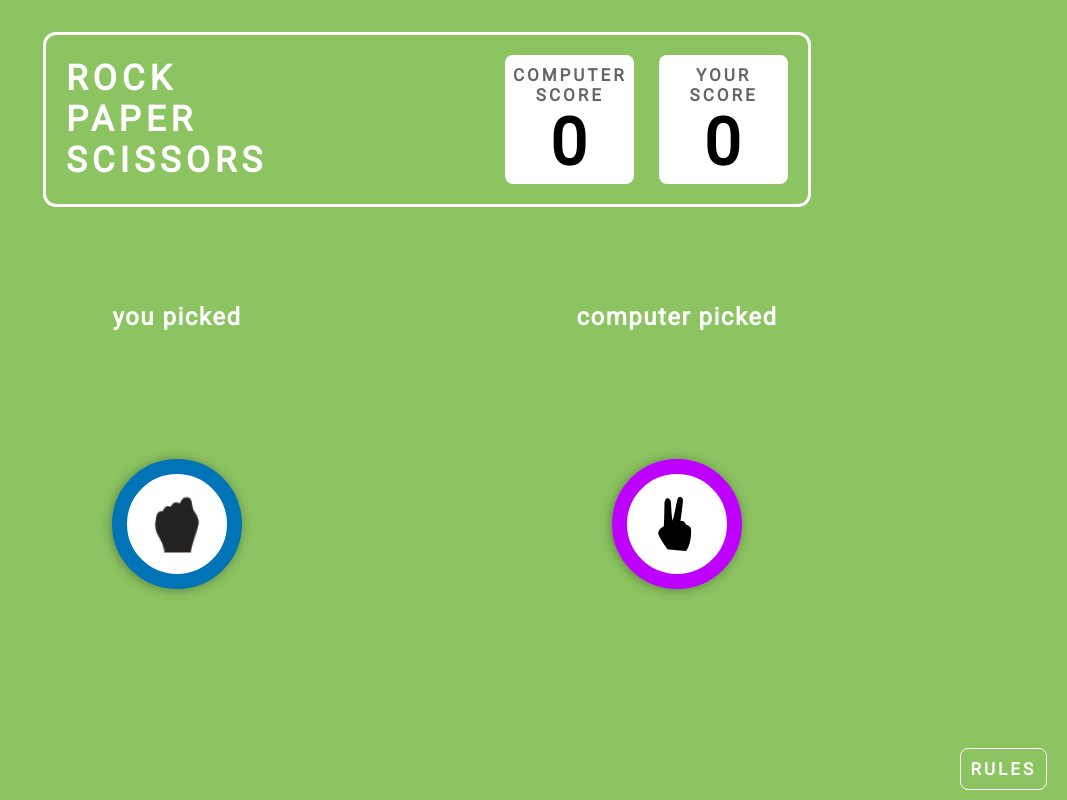
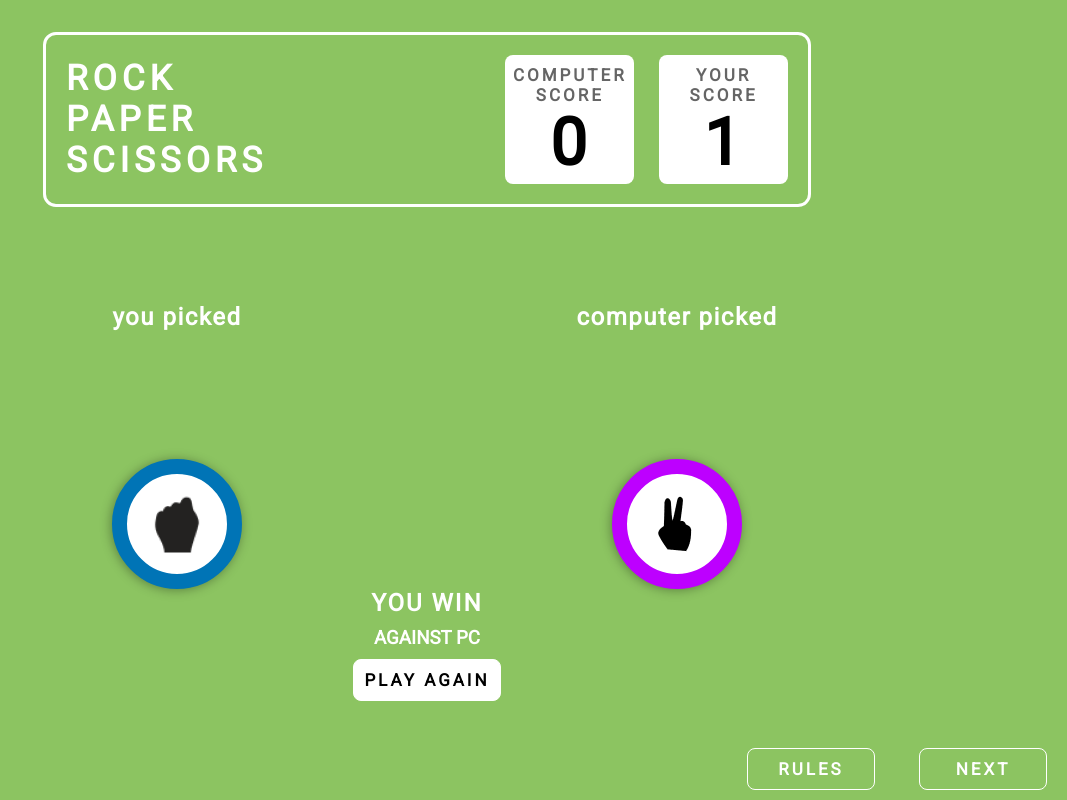
Before and after one commit to rajesh3815/javascriptModuleProject, a plain HTML site: page index.html in a window 1280 px wide. Both pictures are taken after a click on the element 512 px from the left and 351 px from the top of the page. Shown: the whole page, without its empty margins (213-1280 px from the left). Drawn offline with Linux system fonts and the light colour scheme.

Commit message:
modified link of winning page

```diff
--- a/index.html
+++ b/index.html
@@ -20,16 +20,16 @@
             <div class="comp-score">
                 <p>COMPUTER</p>
                 <p> SCORE</p>
-                <p style="color: black; font-size:65px; font-weight: bolder;">0</p>
+                <p class="c-score" style="color: black; font-size:65px; font-weight: bolder;">0</p>
             </div>
             <div class="user-score">
                 <p>YOUR </p>
                 <p>SCORE</p>
-                <p style="color: black; font-size: 65px; font-weight: bolder;">0</p>
+                <p class="u-score" style="color: black; font-size: 65px; font-weight: bolder;">0</p>
             </div>
         </div>
     </div>
-    <div class="game">
+    <div class="game ">
         <div class="rock user" data-choice="rock">
             <div class="rockimg">
                 <img src="image/rock.png" alt="rock">
@@ -59,6 +59,7 @@
         <h3 class="res-heading">you picked</h3>
         <h3 class="res-heading">computer picked</h3>
         <div class="res_div"></div>
+        <!-- <div class="res-cards"></div> trying new thing grids -->
         <div class="res_div"></div>
 
     </div>
@@ -77,21 +78,23 @@
         </ul>
 
     </div>
-    <button class="btn">RULES</button>
+    <button class="btn btn-postion rule-btn">RULES</button>
+        <button class="btn hide win-btn"><a class="anchors" href="wins.html" target="_self">NEXT</a></button>
+
     <!-- result modals -->
-    <div class="won modals">
+    <div class="won modals hide">
         <h2>YOU WIN</h2>
         <h3>AGAINST PC</h3>
-        <button class="btns">PLAY AGAIN</button>
+        <button class="btns card-btn">PLAY AGAIN</button>
     </div>
-    <div class="lose modals" modals>
+    <div class="loose modals hide" modals>
         <h2>YOU LOST</h2>
         <h3>AGAINST PC</h3>
-        <button class="btns">PLAY AGAIN</button>
+        <button class="btns card-btn">PLAY AGAIN</button>
     </div>
-    <div class="tie modals" modals>
+    <div class="tie modals hide" modals>
         <h2>TIE UP</h2>
-        <button class="btns">REPLAY</button>
+        <button class="btns card-btn">REPLAY</button>
     </div>
 
     <script src="index.js"></script>
--- a/index.js
+++ b/index.js
@@ -7,7 +7,24 @@ const game = document.querySelector('.game')
 const result = document.querySelector('.results')
 const res_divs = document.querySelectorAll('.res_div')
 
+const user_score_card = document.querySelector('.u-score')
+const computer_score_card = document.querySelector('.c-score')
+
+const win_card = document.querySelector('.won')
+const tie_card = document.querySelector('.tie')
+const loose_card = document.querySelector('.loose')
+const card_buttons = document.querySelectorAll('.card-btn')
+const cards = document.querySelectorAll('.modals')
+
+const win_btn = document.querySelector('.win-btn')
+const rule_btn = document.querySelector('.rule-btn')
+
 const data_choice = ["rock", "paper", "scissor"]
+//localstorages
+// localStorage.setItem("countWin",0)
+// localStorage.setItem("countLoss",0)
+// localStorage.clear()
+// const resCard = document.querySelector('.res-card')trying new thing grids
 
 button.addEventListener("click", () => {
     pop_up.style.display = "block"
@@ -19,7 +36,7 @@ close_popup.addEventListener("click", () => {
 // results displaying
 users.forEach((el, index) => {
     el.addEventListener("click", (e) => {
-        game.style.display = "none"
+        game.classList.toggle('hide')
         const choiceName = el.dataset.choice
         choose(choiceName);
     })
@@ -27,6 +44,7 @@ users.forEach((el, index) => {
 function choose(choice) {
     const computer_pick = computer_p()
     displayResults([choice, computer_pick])
+    countResult([choice, computer_pick])
 }
 function computer_p() {
     const rand_value = Math.floor(Math.random() * 3);
@@ -42,3 +60,44 @@ function displayResults(values) {
     })
     result.classList.toggle('hide')
 }
+function countResult(values) {
+    if (values[0] === values[1]) {
+        tie_card.classList.toggle('hide')
+    }
+    else if ((values[0] === 'rock' && values[1] === 'scissor') ||
+        (values[0] === 'scissor' && values[1] === 'paper') ||
+        (values[0] === 'paper' && values[1] === 'rock')) {
+         let c=Number(localStorage.getItem('countWin'))+1;
+         localStorage.setItem("countWin",c)
+        user_score_card.textContent =localStorage.getItem('countWin');
+        win_card.classList.toggle('hide')
+        // resCard.innerHTML = win_card trying new thing grids
+           celebrating()
+
+        // console.log(win_card)
+    } else {
+        loose_card.classList.toggle('hide')
+
+        let c=Number(localStorage.getItem('countLoss'))+1;
+        localStorage.setItem("countLoss",c)
+        computer_score_card.innerHTML = localStorage.getItem('countLoss');
+
+        // console.log(loose_card)
+    }
+}
+console.log(localStorage.getItem('countLoss'))
+function celebrating(){
+    rule_btn.classList.toggle('btn-postion')
+    rule_btn.classList.add('btn-win-postion')
+    win_btn.classList.toggle('hide')
+    win_btn.classList.add('btn-postion')
+}
+
+card_buttons.forEach((ele, idx) => {
+    ele.addEventListener('click', () => {
+        game.classList.toggle('hide')
+        result.classList.toggle('hide')
+        cards.forEach(card => card.classList.toggle('.hide'))
+    })
+
+})
--- a/style.css
+++ b/style.css
@@ -65,37 +65,44 @@ body {
     margin: 5rem auto;
 
 }
-.results{
+
+.results {
     display: grid;
-    grid-template-columns: repeat(2 ,1fr);
+    grid-template-columns: repeat(2, 1fr);
     place-items: center;
     color: white;
     grid-template-areas:
-    "your-head  computer-head"
-    "you-picked  computer-picked";
+        "your-head  computer-head"
+        "you-picked  computer-picked";
     max-width: 1000px;
     margin: 0 auto;
 }
-.res-heading{
+
+.res-heading {
     font-size: 1.5em;
     letter-spacing: 1.5px;
     padding: 4rem 0 8rem;
 }
-.res-div{
+
+.res-div {
     min-width: 10rem;
     min-height: 10rem;
 }
-.res-heading:first-of-type{
-    grid-area:your-head;
+
+.res-heading:first-of-type {
+    grid-area: your-head;
 }
-.res-heading:last-of-type{
-  grid-area: computer-head;
+
+.res-heading:last-of-type {
+    grid-area: computer-head;
 }
-.res-div:first-of-type{
-    grid-area: you-picked ;
+
+.res-div:first-of-type {
+    grid-area: you-picked;
 }
-.res-div:last-of-type{
-    grid-area:computer-picked ;
+
+.res-div:last-of-type {
+    grid-area: computer-picked;
 }
 
 .rock {
@@ -117,14 +124,17 @@ body {
     bottom: 10px;
     left: 170px
 }
-.rock-res{
+
+.rock-res {
     border: 15px solid #0074B6;
 }
-.paper-res{
+
+.paper-res {
     border: 15px solid #FFA943;
 
 }
-.scissor-res{
+
+.scissor-res {
     border: 15px solid #BD00FF;
 }
 
@@ -195,12 +205,19 @@ body {
     color: white;
     font-size: 17px;
     font-weight: 600;
+    width: 8rem;
     cursor: pointer;
+}
+.btn-postion{
     position: fixed;
     bottom: 10px;
-    right: 20px
+    right: 20px;
 }
-
+.btn-win-postion{
+    position: fixed;
+    bottom: 10px;
+    right: 12rem;
+}
 .cross {
     border: 4px solid rgb(255, 255, 255);
     border-radius: 50%;
@@ -229,12 +246,11 @@ body {
     flex-direction: column;
     gap: 10px;
     color: white;
-    display: none;
+    margin: 0 auto;
 }
 
 .modals h2 {
     letter-spacing: 2px;
-
 }
 
 .btns {
@@ -250,9 +266,18 @@ body {
     cursor: pointer;
 }
 
-.user-display{
+.user-display {
     display: block;
 }
-.hide{
+
+.hide {
     display: none;
 }
+.celebrate{
+    width: max-content;
+    height: max-content;
+}
+.anchors{
+    text-decoration: none;
+    color: white;
+}
```
